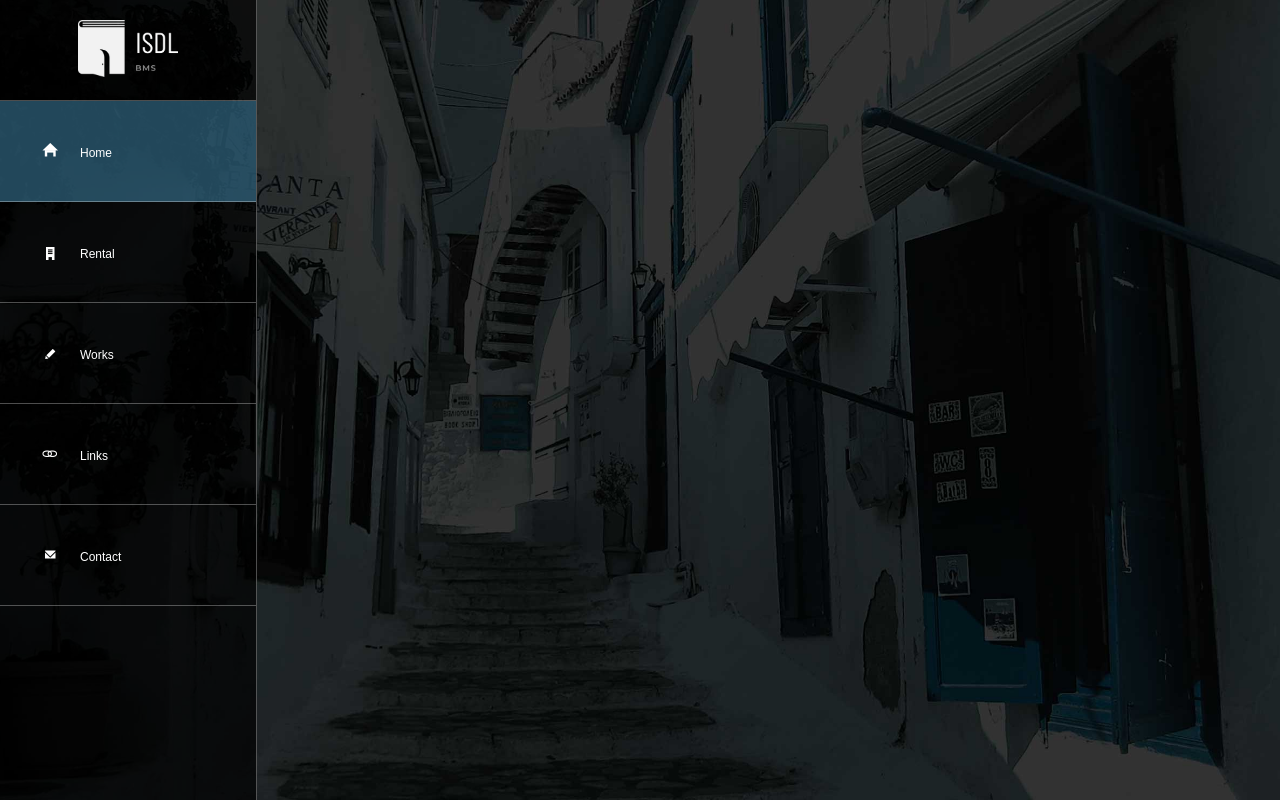
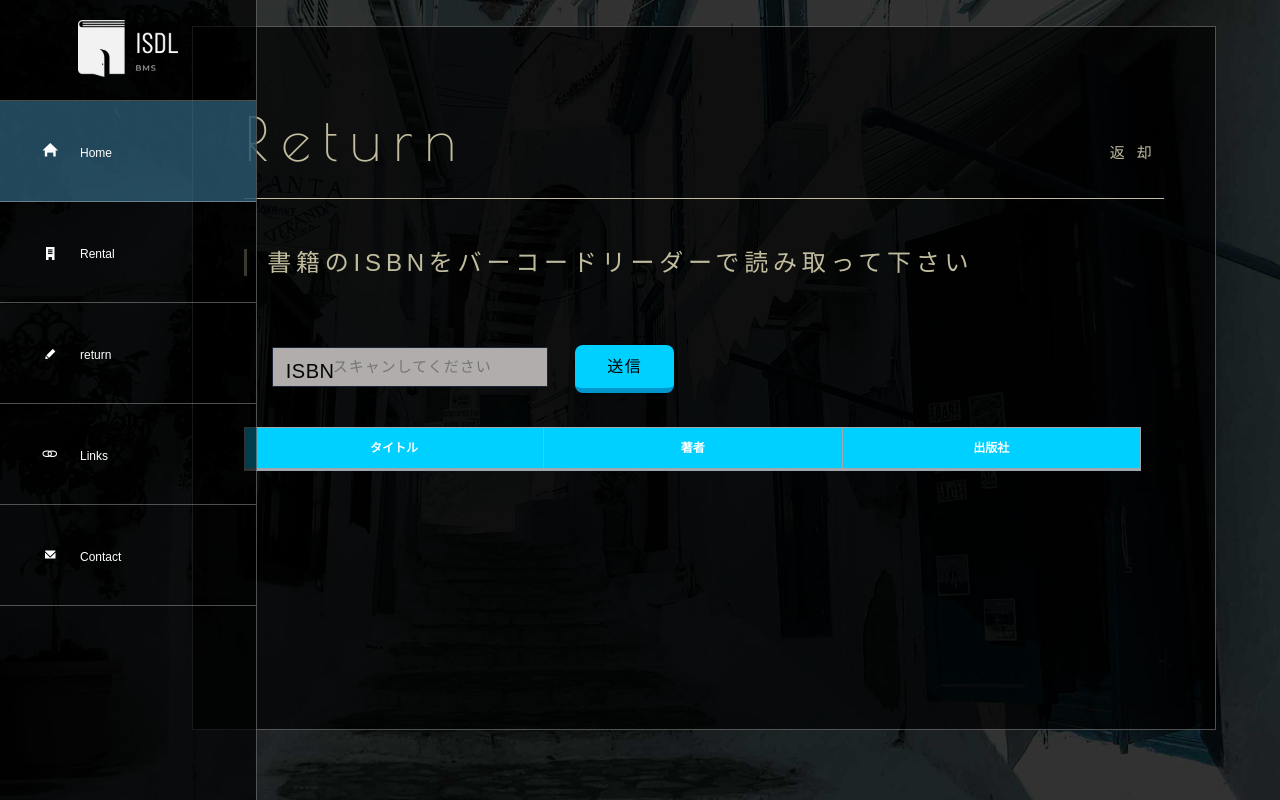
Before and after one commit to kabigon-1015/ISDL-BMS, a Vue app in the folder frontend/: page /#/return in a window 1280 px wide. Built offline with nearby package versions, Linux system fonts and the light colour scheme; what vue-head would draw is missing.

Commit message:
create BookReturn.vue

```diff
--- a/frontend/src/components/HomeHeader.vue
+++ b/frontend/src/components/HomeHeader.vue
@@ -9,7 +9,7 @@
 	<ul>
 	<li class="menuimg menu1 current"><router-link to="/"><span>Home</span></router-link></li>
 	<li class="menuimg menu2"><router-link :to="{name:'rental',params:{show:1}}"><span>Rental</span></router-link></li>
-	<li class="menuimg menu3"><a href="works.html"><span>Works</span></a></li>
+	<li class="menuimg menu3"><router-link to="/return"><span>return</span></router-link></li>
 	<li class="menuimg menu4"><a href="link.html"><span>Links</span></a></li>
 	<li class="menuimg menu5"><a href="contact.html"><span>Contact</span></a></li>
 	</ul>
--- a/frontend/src/router/index.js
+++ b/frontend/src/router/index.js
@@ -2,6 +2,7 @@ import { createRouter, createWebHashHistory } from 'vue-router'
 import HomeView from '../views/HomeView.vue'
 import BookRental from '../views/BookRental.vue'
 import BarcodeReader from '../views/BarcodeReader.vue'
+import BookReturn from '../views/BookReturn.vue'
 
 const routes = [
   {
@@ -18,6 +19,11 @@ const routes = [
     path: '/rental/BarcodeReader',
     name: 'BarcodeReader',
     component: BarcodeReader,
+  },
+  {
+    path: '/return',
+    name: 'return',
+    component: BookReturn,
   }
 ]
 
--- /dev/null
+++ b/frontend/src/views/BookReturn.vue
@@ -0,0 +1,380 @@
+<template>
+  <div id="contents">
+    <div id="main">
+      <section id="pagetop">
+        <section class="box">
+          <h2 class="title">Return<span>返却</span></h2>
+          <div>
+            <h2>書籍のISBNをバーコードリーダーで読み取って下さい</h2>
+
+            <div class="cp_iptxt">
+              <input class="ef" type="text" v-model="isbn_return" @change="bookreturn" placeholder="スキャンしてください" />
+              <label>ISBN</label>
+              <span class="focus_line"><i></i></span>
+            </div>
+            <button variant="secondary" class="btn btn--yellow btn--cubic" v-on:click="sendreturn">送信</button>
+			<table class="returntable">
+				<thead>
+					<tr>
+						<th>タイトル</th>
+						<th>著者</th>
+						<th>出版社</th>
+					</tr>
+				</thead>
+				<tbody>
+					<tr v-for="(book, index) in returnbooks" :key="index">
+						<td>{{ book.title }}</td>
+						<td>{{ book.author }}</td>
+						<td>{{ book.publisher }}</td>
+					</tr>
+				</tbody>
+			</table>
+          </div>
+        </section>
+      </section>
+    </div>
+    <!--/#main-->
+  </div>
+</template>
+
+<script>
+import axios from 'axios'
+const URL = '/'
+export default {
+	name: 'BookReturn',
+		data() {
+			return {
+			checked:false,
+			isbn_rental:"",
+			isbn_return:"",
+			rentalbooks:[],
+			returnbooks:[],
+			rentalisbn:[],
+			returnisbn:[],
+			sendisbn:[],
+			bookinfo:[{
+				title:"aaa",
+				author:"bbb",
+				publisher:"ccc",
+				state:'貸出中',
+				isbn:1
+			}
+			],
+			getData:[],
+			tableData: [],
+			isbn:'',
+			keyword:'',
+		}
+	},
+	// created: function() {
+	// 	axios.post(`${URL}book_list`)
+	// 	.then(response => {
+	// 		// alert(response.status)
+	// 		// console.log(response.data)
+	// 		for(var i in response.data){
+	// 			console.log(response.data[i].rental_username)
+	// 			this.getData = {
+	// 				title:response.data[i].title,
+	// 				author:response.data[i].author,
+	// 				publisher:response.data[i].publisher,
+	// 				state: String(response.data[i].rentaluser_name)
+	// 			}
+	// 			console.log(response.data)
+	// 			if(this.getData.state == "null") {
+	// 				this.getData.state = '貸出可能'
+	// 			}
+	// 			this.tableData.push(this.getData)
+	// 		}
+	// 	})
+	// 	.catch(error => {
+	// 		alert('データを送信できませんでした．')
+	// 		// alert(error)
+	// 	})
+	// },
+	methods: {
+		bookreturn:function () {
+			var params = new FormData()
+			params.append("isbn", this.isbn_return)
+			this.isbn = this.isbn_return
+			axios.post(`${URL}bookinfo`, params)
+			.then(response => {
+				this.getData = {
+					title: response.data.title,
+					author: response.data.author,
+					publisher: response.data.publisher,
+					isbn: this.isbn
+				}
+				// 表に追加
+				this.returnbooks.push({
+					title: String(this.getData.title),
+					author:String(this.getData.author),
+					publisher:String(this.getData.publisher),
+				});
+				this.sendisbn.push(this.getData.isbn)
+			})
+			this.isbn_return='';
+		},
+		sendreturn:function(){
+			var params = new FormData()
+			params.append('user_id', this.$store.state.userID)
+			params.append('isbn', this.sendisbn)
+			this.sendisbn = []
+			console.log(params['isbn'])
+			axios.post(`${URL}return_register`, params)
+			.then(response => {
+				alert(response.data['message'])
+				axios.post(`${URL}book_list`)
+				.then(response => {
+					// alert(response.status)
+					// console.log(response.data)
+					this.tableData=[]
+					for(var i in response.data){
+						console.log(response.data[i].rental_username)
+						this.getData = {
+							title:response.data[i].title,
+							author:response.data[i].author,
+							publisher:response.data[i].publisher,
+							state: String(response.data[i].rentaluser_name)
+						}
+						console.log(response.data)
+						if(this.getData.state == "null") {
+							this.getData.state = '貸出可能'
+						}
+						this.tableData.push(this.getData)
+					}
+				})
+				.catch(error => {
+					alert('データを送信できませんでした．')
+					console.log(error)
+					// alert(error)
+				})
+				console.log(response.data)
+			})
+			.catch(error => {
+				alert('データを送信できませんでした．')
+				alert(error)
+			})
+			this.returnbooks.splice(0)
+		},
+	},
+	computed: {
+		filteredbooks: function() {
+			var tableData = [];
+			var books=[];
+			var book;
+			for(var j in this.tableData){
+				book=this.tableData[j];
+				if(this.checked==true){
+					if(book.state=='貸出可能'){
+						// book.state = '貸出可能'
+						books.push(book);
+						// console.log(book)
+					}
+				}
+				else{
+					books.push(book);
+					// console.log(book)
+				}
+			}
+
+			for(var i in books) {
+				book = books[i];
+				if(book.title.indexOf(this.keyword) !== -1 ) {
+					tableData.push(book);
+				}
+			}
+			return tableData;
+		},
+	}
+}
+</script>
+
+<style scoped>
+.cp_iptxt {
+  display: inline-block;
+  position: relative;
+  width: 30%;
+  margin: 40px 3%;
+  background-color: #b2adad;
+}
+.cp_iptxt input[type="text"] {
+  font: 15px/24px sans-serif;
+  color: #000;
+  box-sizing: border-box;
+  width: 100%;
+  letter-spacing: 1px;
+  padding-left: 4em;
+}
+.cp_iptxt input[type="text"]:focus {
+  outline: none;
+}
+.ef {
+  padding: 7px 14px;
+  transition: 0.4s;
+  border: 1px solid #1b2538;
+  background: transparent;
+}
+.ef ~ .focus_line:before,
+.ef ~ .focus_line:after {
+  position: absolute;
+  top: -1px;
+  left: 50%;
+  width: 0;
+  height: 2px;
+  content: "";
+  transition: 0.4s;
+  background-color: #da3c41;
+}
+.ef ~ .focus_line:after {
+  top: auto;
+  bottom: 0;
+}
+.ef ~ .focus_line i:before,
+.ef ~ .focus_line i:after {
+  position: absolute;
+  top: 50%;
+  left: 0;
+  width: 2px;
+  height: 0;
+  content: "";
+  transition: 0.6s;
+  background-color: #da3c41;
+}
+.ef ~ .focus_line i:after {
+  right: 0;
+  left: auto;
+}
+.ef:focus ~ .focus_line:before,
+.ef:focus ~ .focus_line:after,
+.cp_iptxt.ef ~ .focus_line:before,
+.cp_iptxt.ef ~ .focus_line:after {
+  left: 0;
+  width: 100%;
+  transition: 0.4s;
+}
+.ef:focus ~ .focus_line i:before,
+.ef:focus ~ .focus_line i:after,
+.cp_iptxt.ef ~ .focus_line i:before,
+.cp_iptxt.ef ~ .focus_line i:after {
+  top: -1px;
+  height: 100%;
+  transition: 0.6s;
+}
+.ef ~ label {
+  position: absolute;
+  font-size: 20px;
+  top: 4px;
+  left: 14px;
+  width: 5%;
+  transition: 0.3s;
+  letter-spacing: 0.5px;
+  color: #040404;
+}
+.ef:focus ~ label,
+.cp_iptxt.ef ~ label {
+  font-size: 25px;
+  top: -40px;
+  left: 0;
+  transition: 0.3s;
+  color: #fc040c;
+}
+
+*,
+*:before,
+*:after {
+  -webkit-box-sizing: inherit;
+  box-sizing: inherit;
+}
+
+html {
+  -webkit-box-sizing: border-box;
+  box-sizing: border-box;
+  font-size: 62.5%;
+}
+
+.btn,
+a.btn,
+button.btn {
+  border: none;
+  font-size: 1rem;
+  font-weight: 200;
+  line-height: 0.7;
+  position: relative;
+  display: inline-block;
+  padding: 1rem 2rem;
+  cursor: pointer;
+  -webkit-user-select: none;
+  -moz-user-select: none;
+  -ms-user-select: none;
+  user-select: none;
+  -webkit-transition: all 0.3s;
+  transition: all 0.3s;
+  text-align: center;
+  vertical-align: middle;
+  text-decoration: none;
+  letter-spacing: 0.1em;
+  color: #212529;
+  border-radius: 0.5rem;
+}
+
+button.btn--yellow {
+  color: #000;
+  background-color: #00d0ff;
+  border-bottom: 5px solid #0096cc;
+}
+
+button.btn--yellow:hover {
+  margin-top: 3px;
+  color: #000;
+  background: #00d0ff;
+  border-bottom: 2px solid #0096cc;
+}
+table {
+  position: absolute;
+  table-layout: fixed;
+  /* top: 130px; */
+  size: 200px;
+  border-collapse: collapse;
+  border-spacing: 5px;
+  margin: 0 auto;
+  padding: 0;
+  width: 70%;
+  margin-left: auto;
+  margin-right: auto;
+}
+table tr {
+	height: 20px;
+}
+/* thead */
+thead th {
+	font-size: 12px;
+	/* width: 100px; */
+	text-align: center;
+	padding: 8px 0;
+	/* color */
+	color: white;
+	background-color:#00d0ff;
+	border-top: 1px solid #a2a7af;
+	border-left: 1px solid #a2a7af;
+	border-right: 1px solid #a2a7af;
+	border-bottom:3px solid #a2a7af;
+}
+/* tbody */
+tbody {
+	overflow-y: scroll;
+}
+.tbody::-webkit-scrollbar {  /* Chrome, Safari 対応 */
+        display:none;
+    }
+tbody td {
+	/* width: 30%; */
+	text-align: center;
+	padding: 8px;
+	/* color */
+	color: black;
+	background-color: #e0dada;
+	border-bottom: 1px solid #a2a7af;
+	border-left:1px solid #a2a7af;
+	border-right:1px solid #a2a7af;
+}
+</style>
```
